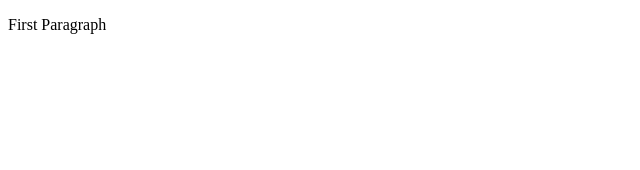
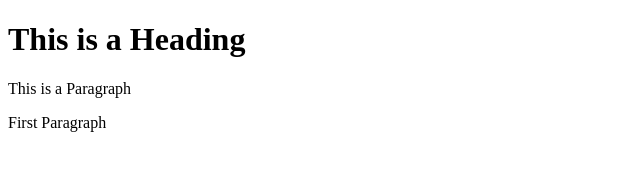
Before and after one commit to alemayehuk/learning_git, a plain HTML site: page index.html in a window 1280 px wide. Shown: the whole page, without its empty margins (0-640 px from the left). Drawn offline with Linux system fonts and the light colour scheme.

Commit message:
Added heading and paragraph

```diff
--- a/index.html
+++ b/index.html
@@ -1,13 +1,14 @@
 
 <!DOCTYPE html>
 <html>
-        <head>
-                <title>Page Title</title>
-        </head>
-        <body>
+	<head>
+		<title>Page Title</title>
+	</head>
+	<body>
+	<H1>This is a Heading </h1>
+	<p>This is a Paragraph </p>
+	<p>First Paragraph </p>
 
 
-        <p>First Paragraph </p>
-
-        </body>
+	</body>
 </html>
```
